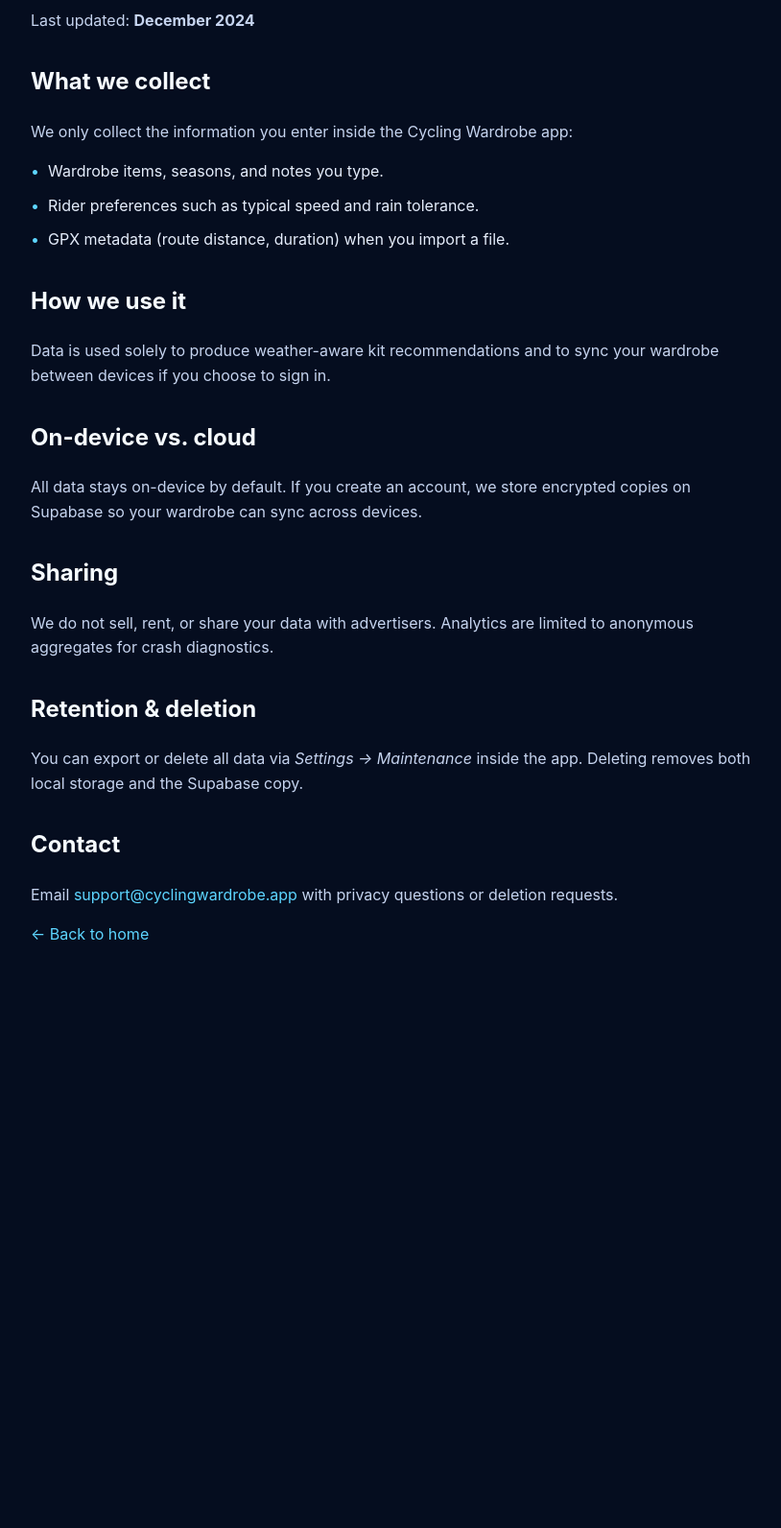
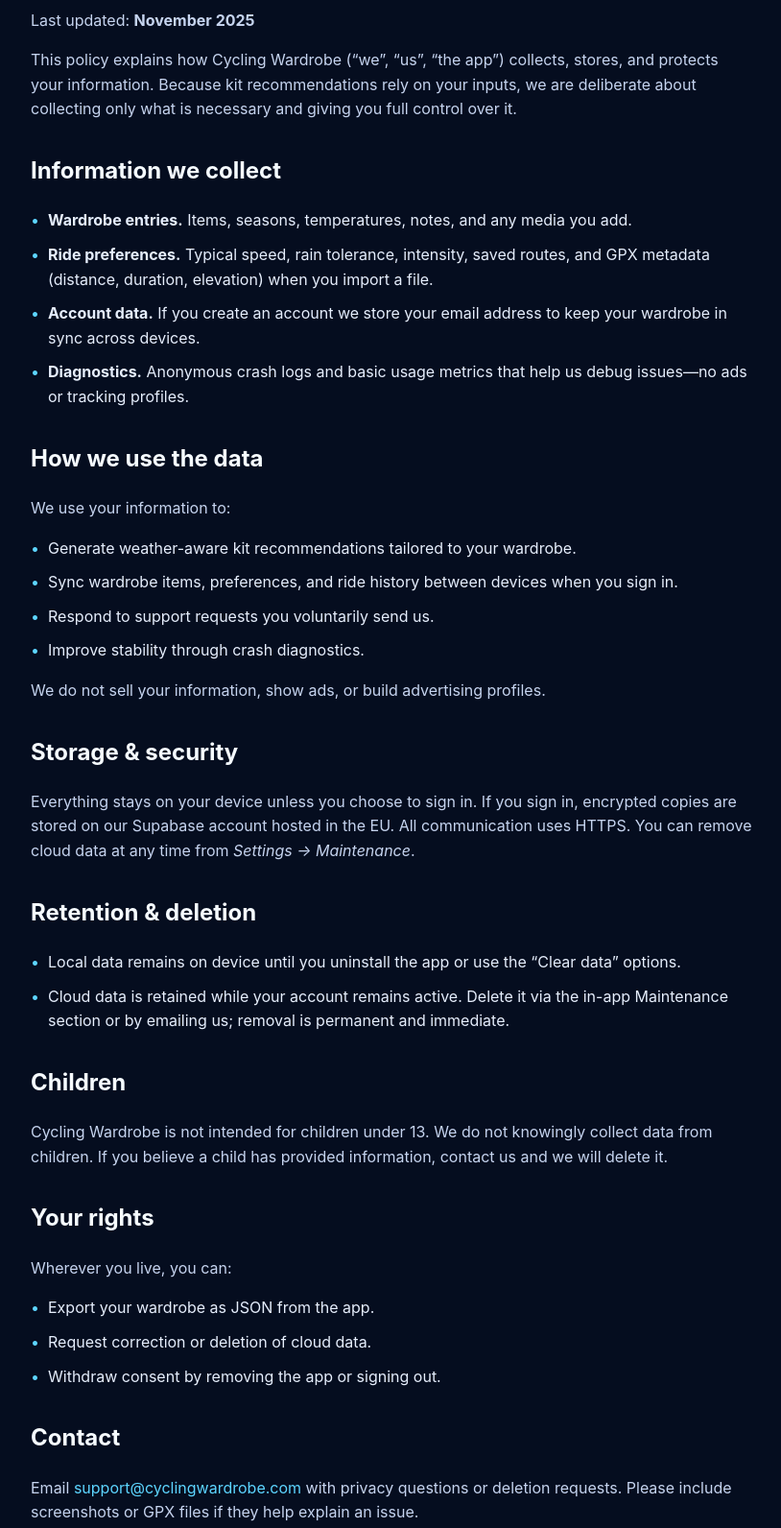
Before and after one commit to raduivan/cycling-wardrobe-website, a plain HTML site: page privacy.html in a window 1280 px wide. Shown: the part 120-1712 px from the top of the page at 96% size, without its empty margins (232-1046 px from the left). Before the commit the page ends 1203 px from the top, so only its background shows below. Drawn offline with Linux system fonts and the light colour scheme.

Commit message:
Expand privacy and terms

```diff
--- a/privacy.html
+++ b/privacy.html
@@ -11,30 +11,60 @@
 <body>
   <div class="legal-page">
     <h1>Privacy Policy</h1>
-    <p>Last updated: <strong>December 2024</strong></p>
+    <p>Last updated: <strong>November 2025</strong></p>
 
-    <h2>What we collect</h2>
-    <p>We only collect the information you enter inside the Cycling Wardrobe app:</p>
+    <p>This policy explains how Cycling Wardrobe (“we”, “us”, “the app”) collects, stores, and protects your
+      information. Because kit recommendations rely on your inputs, we are deliberate about collecting only what is
+      necessary and giving you full control over it.</p>
+
+    <h2>Information we collect</h2>
     <ul class="detail-list">
-      <li>Wardrobe items, seasons, and notes you type.</li>
-      <li>Rider preferences such as typical speed and rain tolerance.</li>
-      <li>GPX metadata (route distance, duration) when you import a file.</li>
+      <li><strong>Wardrobe entries.</strong> Items, seasons, temperatures, notes, and any media you add.</li>
+      <li><strong>Ride preferences.</strong> Typical speed, rain tolerance, intensity, saved routes, and GPX metadata
+        (distance, duration, elevation) when you import a file.</li>
+      <li><strong>Account data.</strong> If you create an account we store your email address to keep your wardrobe in
+        sync across devices.</li>
+      <li><strong>Diagnostics.</strong> Anonymous crash logs and basic usage metrics that help us debug issues—no ads or
+        tracking profiles.</li>
     </ul>
 
-    <h2>How we use it</h2>
-    <p>Data is used solely to produce weather-aware kit recommendations and to sync your wardrobe between devices if you choose to sign in.</p>
+    <h2>How we use the data</h2>
+    <p>We use your information to:</p>
+    <ul class="detail-list">
+      <li>Generate weather-aware kit recommendations tailored to your wardrobe.</li>
+      <li>Sync wardrobe items, preferences, and ride history between devices when you sign in.</li>
+      <li>Respond to support requests you voluntarily send us.</li>
+      <li>Improve stability through crash diagnostics.</li>
+    </ul>
+    <p>We do not sell your information, show ads, or build advertising profiles.</p>
 
-    <h2>On-device vs. cloud</h2>
-    <p>All data stays on-device by default. If you create an account, we store encrypted copies on Supabase so your wardrobe can sync across devices.</p>
-
-    <h2>Sharing</h2>
-    <p>We do not sell, rent, or share your data with advertisers. Analytics are limited to anonymous aggregates for crash diagnostics.</p>
+    <h2>Storage & security</h2>
+    <p>Everything stays on your device unless you choose to sign in. If you sign in, encrypted copies are stored on our
+      Supabase account hosted in the EU. All communication uses HTTPS. You can remove cloud data at any time from
+      <em>Settings → Maintenance</em>.</p>
 
     <h2>Retention & deletion</h2>
-    <p>You can export or delete all data via <em>Settings → Maintenance</em> inside the app. Deleting removes both local storage and the Supabase copy.</p>
+    <ul class="detail-list">
+      <li>Local data remains on device until you uninstall the app or use the “Clear data” options.</li>
+      <li>Cloud data is retained while your account remains active. Delete it via the in-app Maintenance section or by
+        emailing us; removal is permanent and immediate.</li>
+    </ul>
+
+    <h2>Children</h2>
+    <p>Cycling Wardrobe is not intended for children under 13. We do not knowingly collect data from children. If you
+      believe a child has provided information, contact us and we will delete it.</p>
+
+    <h2>Your rights</h2>
+    <p>Wherever you live, you can:</p>
+    <ul class="detail-list">
+      <li>Export your wardrobe as JSON from the app.</li>
+      <li>Request correction or deletion of cloud data.</li>
+      <li>Withdraw consent by removing the app or signing out.</li>
+    </ul>
 
     <h2>Contact</h2>
-    <p>Email <a href="mailto:support@cyclingwardrobe.app">support@cyclingwardrobe.app</a> with privacy questions or deletion requests.</p>
+    <p>Email <a href="mailto:support@cyclingwardrobe.com">support@cyclingwardrobe.com</a> with privacy questions or
+      deletion requests. Please include screenshots or GPX files if they help explain an issue.</p>
 
     <p><a href="./index.html">← Back to home</a></p>
   </div>
```
Also changed, not shown: terms.html (+34 -15 lines).
